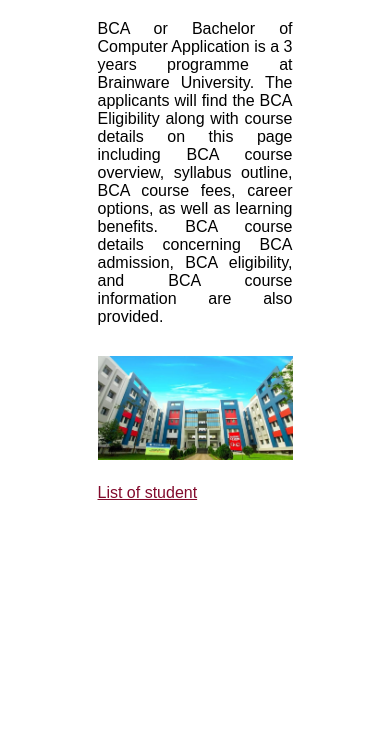
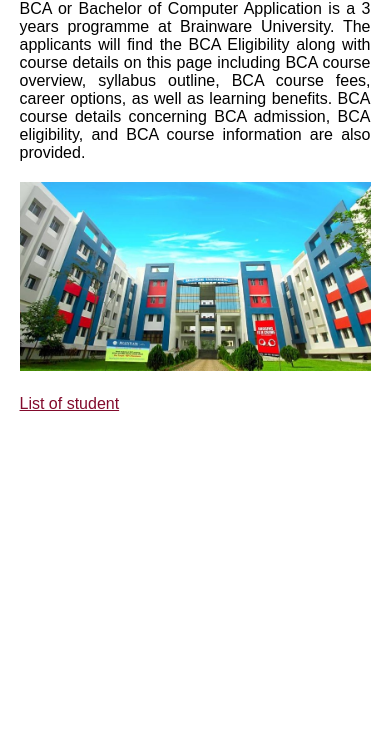
Before and after one commit to Tanizmolla/college-assignment1, a plain HTML site: page index.html in a window 390 px wide. Shown: the part 96-844 px from the top of the page. Drawn offline with Linux system fonts and the light colour scheme.

Commit message:
Add files via upload

```diff
--- a/index.html
+++ b/index.html
@@ -17,7 +17,7 @@
         .container {
             width: 50%;
             margin: auto;
-            margin-top: 3%;
+            margin-top: 5%;
         }
 
         img {
@@ -25,13 +25,30 @@
             margin-top: 30px;
             margin-bottom: 20px;
         }
-        p{
+
+        p {
             margin-top: 30px;
             text-align: justify;
         }
 
-        a{
+        a {
             color: rgb(130, 10, 44);
+        }
+
+        @media screen and (max-width: 600px) {
+            .container {
+                width: 90%;
+                margin: auto;
+                margin-top: 10%;
+            }
+
+            img {
+                margin-top: 20px;
+            }
+
+            p {
+                margin-top: 20px;
+            }
         }
     </style>
 </head>
```
